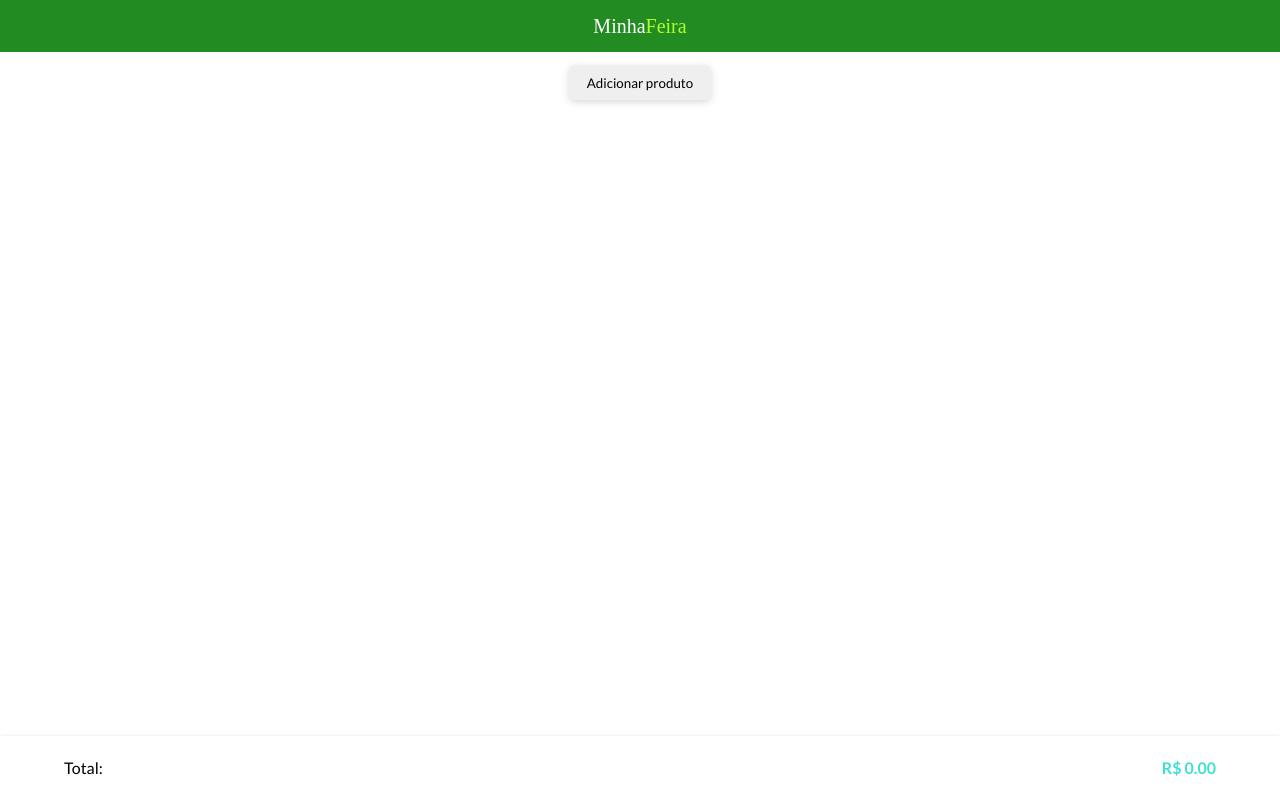
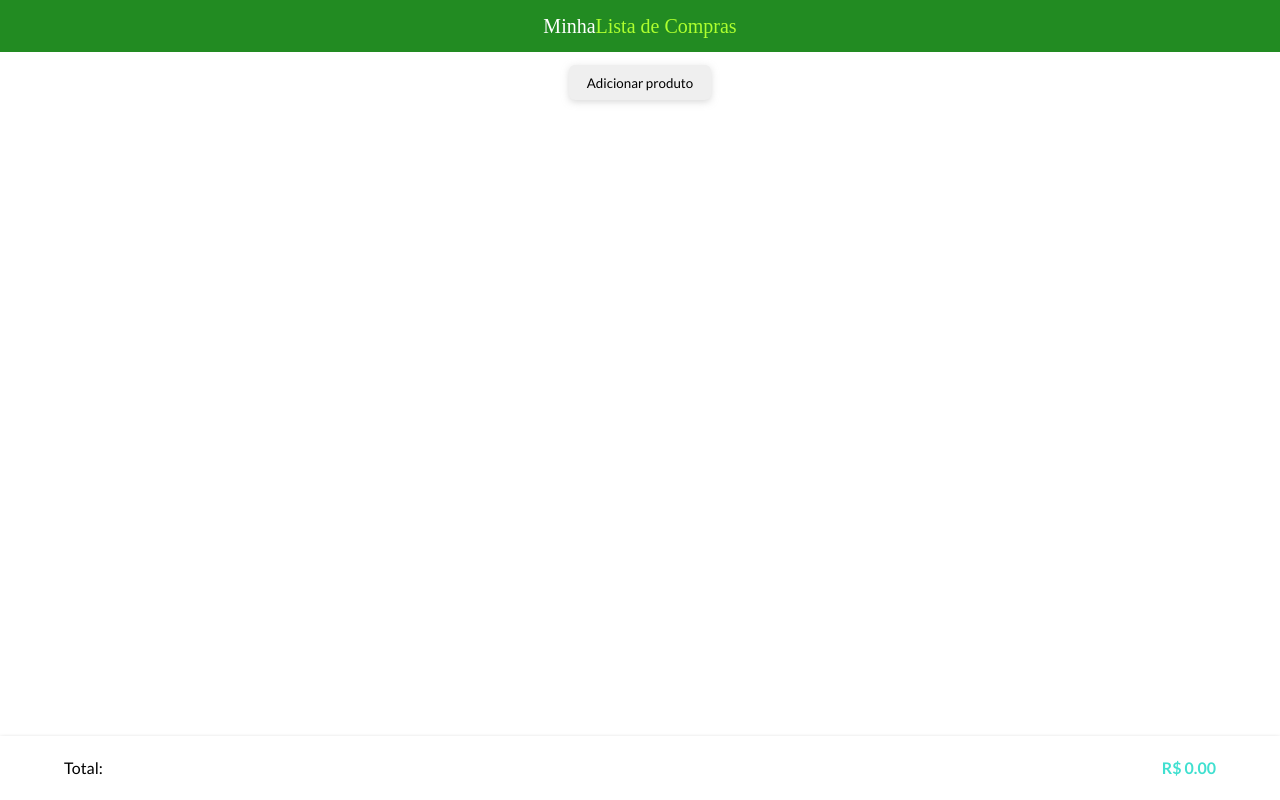
Before and after one commit to rayanermt/lista-compras, a plain HTML site: page index.html in a window 1280 px wide. Drawn offline with Linux system fonts and the light colour scheme; a web font is replaced by a local one.

Commit message:
Fix header style

```diff
--- a/index.html
+++ b/index.html
@@ -12,7 +12,7 @@
 <body>
     <div class="dark-overlay hidden"> </div>
     <header class="app-header">
-        <h1 class="header__logo">Minha<span class="header__logo-bold">Feira</span></h1>
+        <h1 class="header__logo">Minha<span class="header__logo-bold">Lista de Compras</span></h1>
     </header>
     <section class="app-body">
         <button type="button" class="home__add-product-btn">Adicionar produto</button>
--- a/styles/style.css
+++ b/styles/style.css
@@ -32,7 +32,7 @@
 .app-header {
     box-sizing: border-box;
     background-color: forestgreen;
-    padding: 1em 10em;
+    padding: 1em 0;
 }
 
 .header__logo {
```
